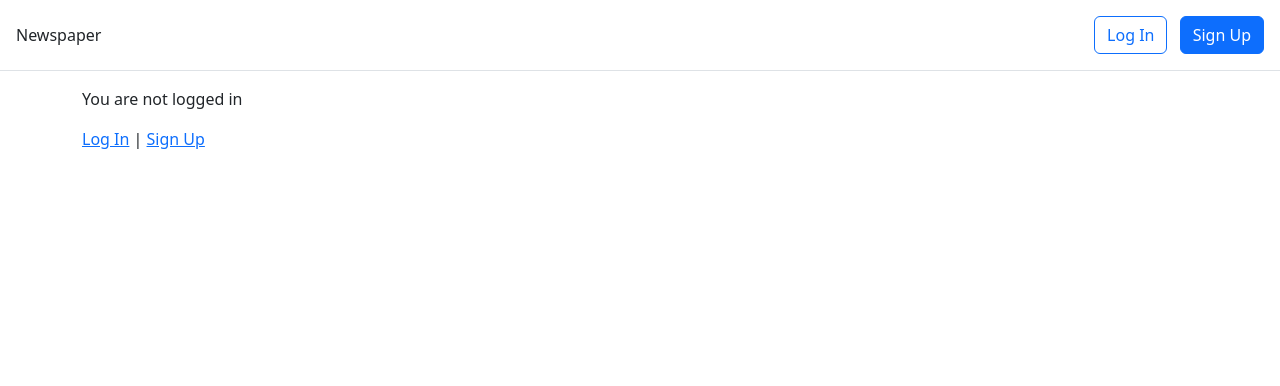
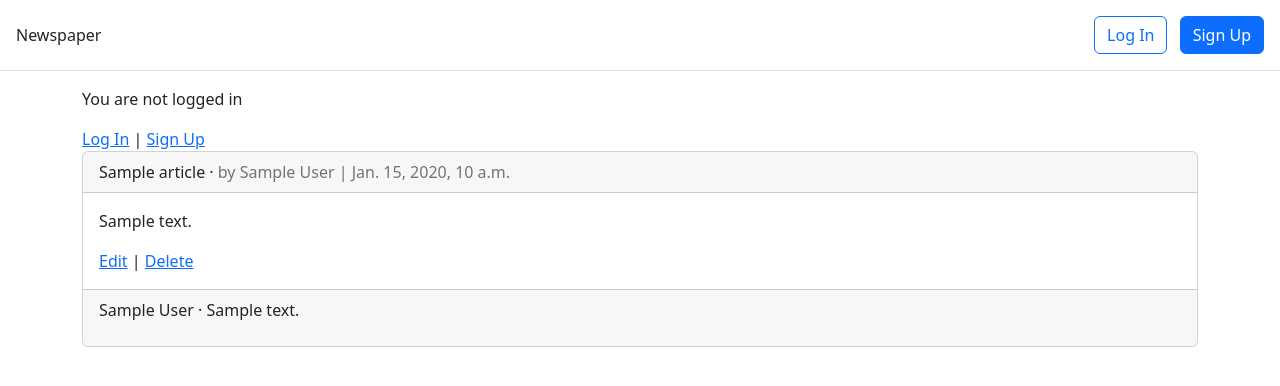
Before and after one commit to MauBorre/django-app-heroku, a Django app: template templates/home.html in a window 1280 px wide. Shown: the top 386 px of the page. Run offline with Django 4.2, Linux system fonts and the light colour scheme; the template is opened without the code that fills it: most values are stand-ins (such as "Sample title", 1, 10 or a date in 2020).

Commit message:
Update home.html

```diff
--- a/templates/home.html
+++ b/templates/home.html
@@ -4,11 +4,42 @@
 
 {% block content %}
 {% if user.is_authenticated %}
-    Hi {{ user.username }}! You are {{ user.age }} years old.
-    <p><a href="{% url 'logout' %}">Log Out</a></p>
+
+    <p><div class="d-flex justify-content-between">Hi {{ user.username }}! You are {{ user.age }} years old. <a href="{% url 'logout' %}">Log Out</a></div></p>
+
+
+
 {% else %}
     <p>You are not logged in</p>
     <a href="{% url 'login' %}">Log In</a> |
     <a href="{% url 'signup' %}">Sign Up</a>
 {% endif %}
+
+
+<!-- articles -->
+
+{% for article in article_list %}
+<div class="card">
+    <div class="card-header">
+        <span class="font-weight-bold">{{ article.title }}</span> &middot;
+        <span class="text-muted">by {{ article.author }} |
+        {{ article.date }} </span>
+    </div>
+    <div class="card-body">
+        <p>{{ article.body }}</p>
+        <a href="{% url 'article_edit' article.pk %}">Edit</a> | <a href="{% url 'article_delete' article.pk %}">Delete</a>
+    </div>
+    <div class="card-footer">
+        {% for comment in article.comment_set.all %}
+            <p>
+                <span class="font-weight-bold">
+                    {{ comment.author }} &middot;
+                </span>
+                {{ comment }}
+            </p>
+        {% endfor %}
+    </div>
+</div>
+<br />
+{% endfor %}
 {% endblock content %}
```
